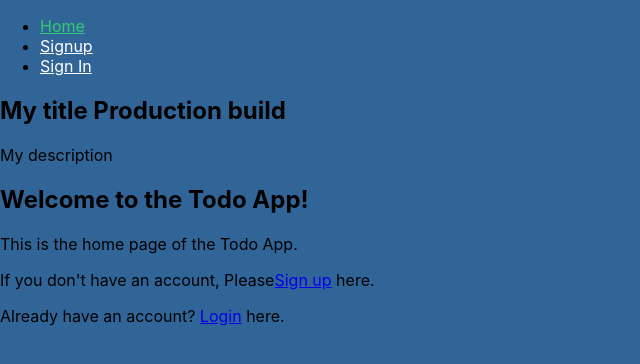
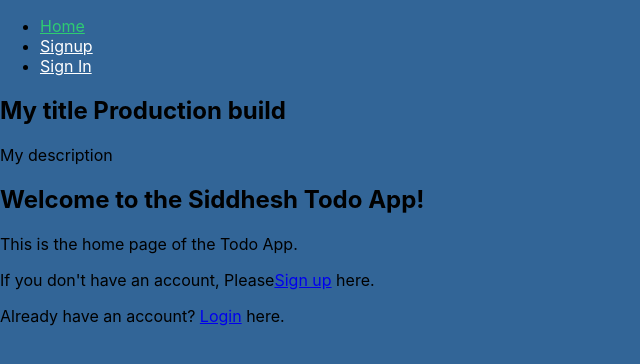
Before and after one commit to sawants3194/ToDo-App, a React (Create React App) app in the folder client/: page / in a window 1280 px wide. Shown: the top 364 px of the page, without its empty margins (0-640 px from the left). Built offline with nearby package versions, Linux system fonts and the light colour scheme; no server answers.

Commit message:
yml success

```diff
--- a/client/src/components/Home.js
+++ b/client/src/components/Home.js
@@ -6,7 +6,7 @@ const Home = () => {
   return (
     <Base>
     <div>
-      <h2>Welcome to the Todo App!</h2>
+      <h2>Welcome to the Siddhesh Todo App!</h2>
       <p>This is the home page of the Todo App.</p>
       <p>
         If you don't have an account, Please<Link to="/user/signup">Sign up</Link> here.
```
